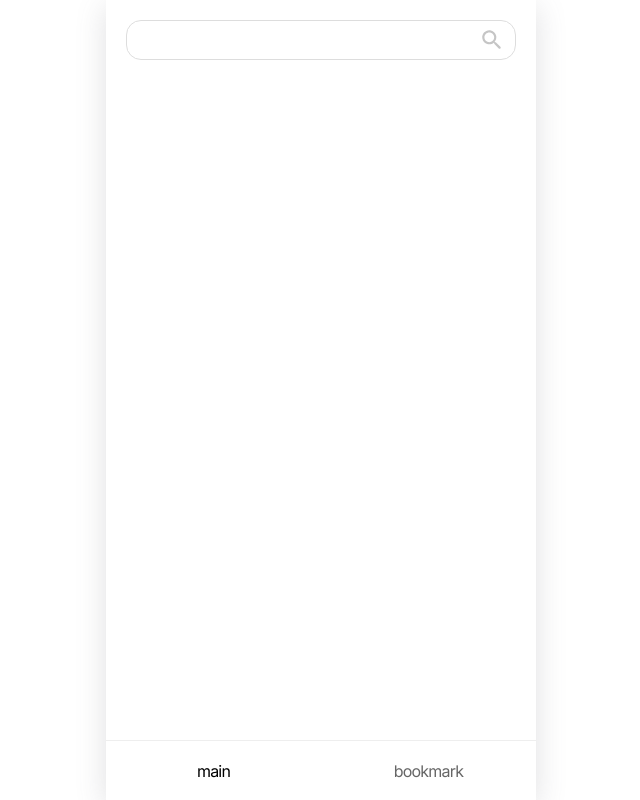
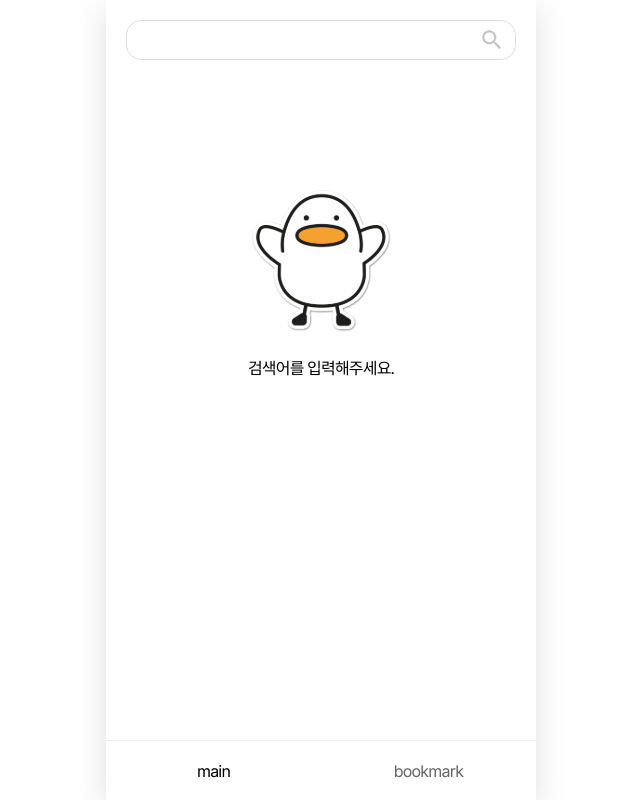
Before and after one commit to jeonhaekang/gripcompany_assignment, a React (Create React App) app: page / in a window 1280 px wide. Shown: the whole page, without its empty margins (319-959 px from the left). Built offline with nearby package versions, Linux system fonts and the light colour scheme.

Commit message:
feat : 검색어 없을 때 표시 메세지 추가

```diff
--- /dev/null
+++ b/src/routes/Main/EnterSearch.module.scss
@@ -0,0 +1,7 @@
+.enterSearch {
+  display: flex;
+  flex-direction: column;
+  align-items: center;
+  height: 100%;
+  margin-top: 100px;
+}
--- /dev/null
+++ b/src/routes/Main/EnterSearch.tsx
@@ -0,0 +1,13 @@
+import { PleaseEnterKeywordIcon } from 'assets/svg'
+import styles from './EnterSearch.module.scss'
+
+const EnterSearch = () => {
+  return (
+    <div className={styles.enterSearch}>
+      <PleaseEnterKeywordIcon />
+      <h1>검색어를 입력해주세요.</h1>
+    </div>
+  )
+}
+
+export default EnterSearch
--- a/src/routes/Main/index.tsx
+++ b/src/routes/Main/index.tsx
@@ -1,12 +1,13 @@
 import styles from './Main.module.scss'
-
-import Search from './Search'
-import Card from 'components/Card/Card'
 
 import { useRecoilValue } from 'recoil'
 import { movieListState } from 'state/movie'
 
 import { ISearchResult } from '../../types/Movie.d'
+
+import Search from './Search'
+import Card from 'components/Card/Card'
+import EnterSearch from './EnterSearch'
 
 const Main = () => {
   const searchResult = useRecoilValue<ISearchResult>(movieListState)
@@ -15,6 +16,7 @@ const Main = () => {
     <div className={styles.main}>
       <Search />
       <main>
+        {!searchResult.s && <EnterSearch />}
         <ul className={styles.movieList}>
           {searchResult.movieList.map((item) => {
             return <Card key={item.imdbID} data={item} />
```
